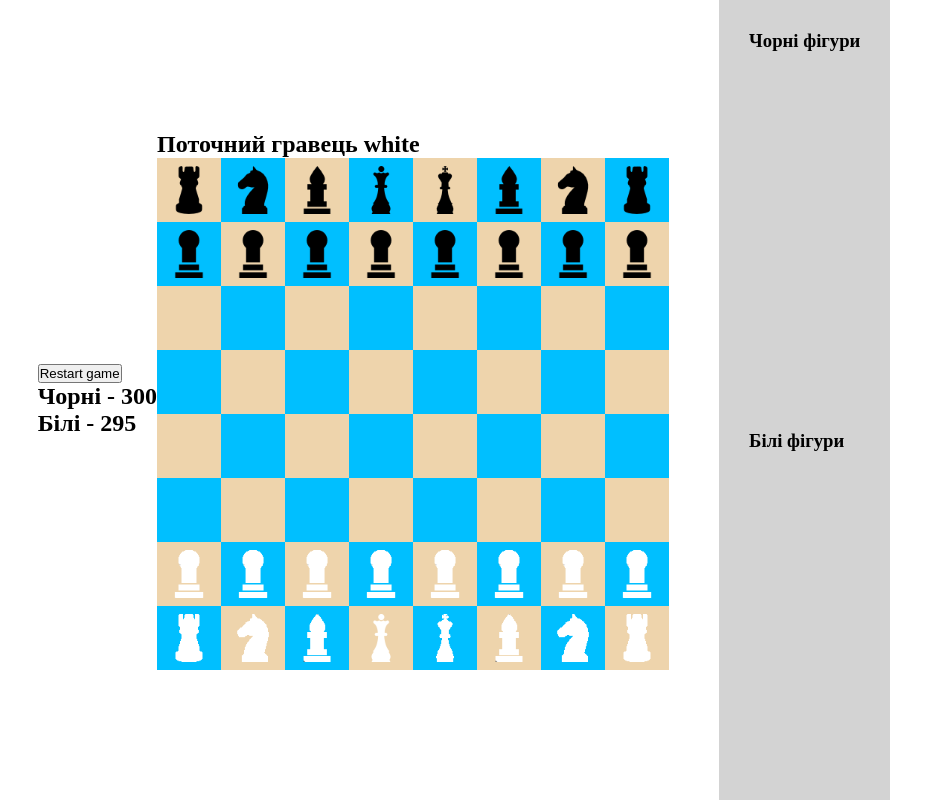
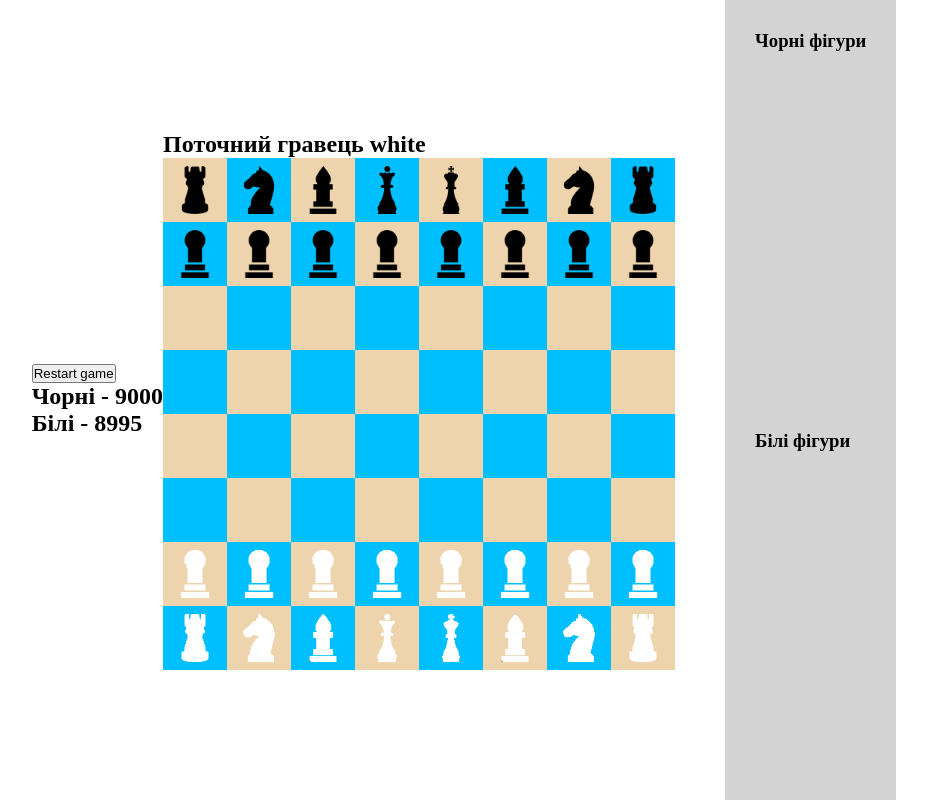
Before and after one commit to FifthLord/5_chess_react_ts_oop, a React (Create React App) app: page / in a window 1280 px wide. Shown: the whole page, without its empty margins (176-1103 px from the left). Built offline with nearby package versions, Linux system fonts and the light colour scheme.

Commit message:
refactoring timer for 3 hours

```diff
--- a/src/components/Timer.tsx
+++ b/src/components/Timer.tsx
@@ -8,8 +8,8 @@ interface TimerProps {
 }
 
 const Timer: FC<TimerProps> = ({ currentPlayer, restart }) => {
-   const [blackTime, setBlackTime] = useState(300);
-   const [whiteTime, setWhiteTime] = useState(300);
+   const [blackTime, setBlackTime] = useState(9000);
+   const [whiteTime, setWhiteTime] = useState(9000);
    const timer = useRef<null | ReturnType<typeof setInterval>>(null)
 
    useEffect(() => {
@@ -31,8 +31,8 @@ const Timer: FC<TimerProps> = ({ currentPlayer, restart }) => {
    }
 
    const handleRestart = () => {
-      setBlackTime(1000)
-      setWhiteTime(1000)
+      setBlackTime(9000)
+      setWhiteTime(9000)
       restart()
    }
 
```
